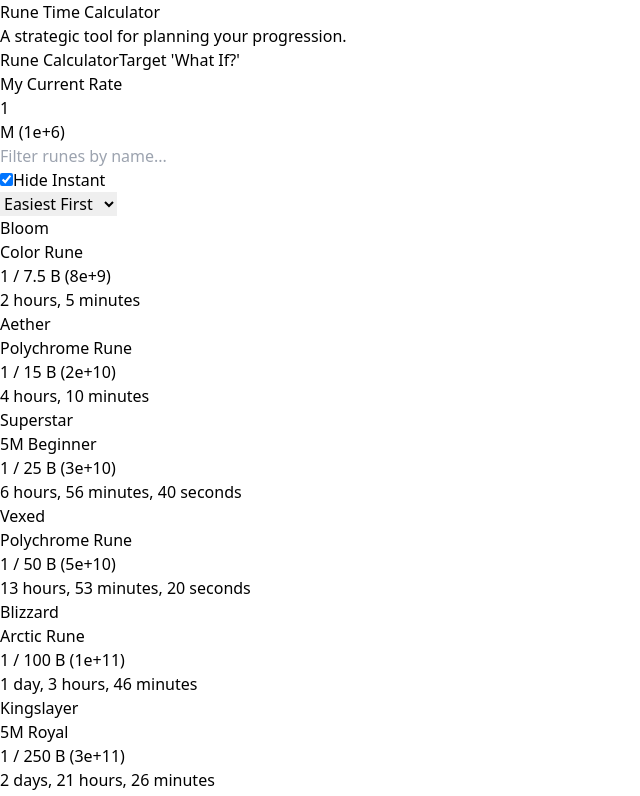
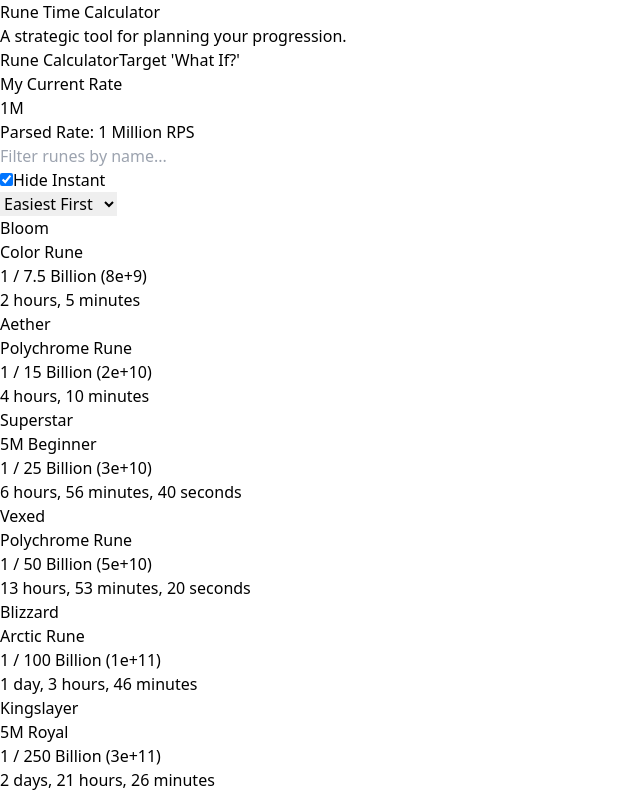
Before and after one commit to truthuntold/ai-rune-calc, a React (Vite) app: page / in a window 1280 px wide. Shown: the top 796 px of the page, without its empty margins (0-640 px from the left). Built offline with nearby package versions, Linux system fonts and the light colour scheme.

Commit message:
parse number, and gtag

```diff
--- a/src/App.jsx
+++ b/src/App.jsx
@@ -3,79 +3,79 @@ import React, { useState, useMemo, useEffect, useRef } from 'react';
 // --- Data ---
 
 /**
- * Generates a comprehensive map of short scale number abbreviations to their values.
- * This creates a systematic list and includes common aliases for compatibility.
- * @returns {Object} A map where keys are abbreviations (e.g., 'M', 'B', 'T') and values are their numeric equivalents, sorted by value.
+ * Generates a comprehensive map of short scale number abbreviations to their values
+ * based on the user-provided list.
+ * @returns {Object} A map where keys are abbreviations and values are their numeric equivalents.
  */
 const generateScaleMap = () => {
   const scales = {
-    '': 1, 'K': 1e3, 'M': 1e6, 'B': 1e9, 'T': 1e12, 'Qd': 1e15, 'Qn': 1e18,
-    'Sx': 1e21, 'Sp': 1e24, 'Oc': 1e27, 'No': 1e30,
+    '': 1,
+    // Standard names up to Decillion
+    'Thousand': 1e3, 'Million': 1e6, 'Billion': 1e9, 'Trillion': 1e12, 'Quadrillion': 1e15,
+    'Quintillion': 1e18, 'Sextillion': 1e21, 'Septillion': 1e24, 'Octillion': 1e27, 'Nonillion': 1e30,
+    'Decillion': 1e33,
+    // User provided short names
+    'K': 1e3, 'M': 1e6, 'B': 1e9, 'T': 1e12, 'Qd': 1e15, 'Qn': 1e18, 'Sx': 1e21, 'Sp': 1e24,
+    'Oc': 1e27, 'No': 1e30, 'De': 1e33,
+    'UDe': 1e36, 'DDe': 1e39, 'TDe': 1e42, 'QdDe': 1e45, 'QnDe': 1e48, 'SxDe': 1e51, 'SpDe': 1e54,
+    'OcDe': 1e57, 'NoDe': 1e60, 'Vt': 1e63,
+    'UVt': 1e66, 'DVt': 1e69, 'TVt': 1e72, 'QdVt': 1e75, 'QnVt': 1e78, 'SxVt': 1e81, 'SpVt': 1e84,
+    'OcVt': 1e87, 'NoVt': 1e90, 'Tg': 1e93,
+    'UTg': 1e96, 'DTg': 1e99, 'TTg': 1e102, 'QdTg': 1e105, 'QnTg': 1e108, 'SxTg': 1e111, 'SpTg': 1e114,
+    'OcTg': 1e117, 'NoTg': 1e120, 'qg': 1e123,
+    'Uqg': 1e126, 'Dqg': 1e129, 'Tqg': 1e132, 'Qdqg': 1e135, 'Qnqg': 1e138, 'Sxqg': 1e141, 'Spqg': 1e144,
+    'Ocqg': 1e147, 'Noqg': 1e150, 'Qg': 1e153,
+    'UQg': 1e156, 'DQg': 1e159, 'TQg': 1e162, 'QdQg': 1e165, 'QnQg': 1e168, 'SxQg': 1e171, 'SpQg': 1e174,
+    'OcQg': 1e177, 'NoQg': 1e180, 'sg': 1e183,
+    'Usg': 1e186, 'Dsg': 1e189, 'Tsg': 1e192, 'Qdsg': 1e195, 'Qnsg': 1e198, 'Sxsg': 1e201, 'Spsg': 1e204,
+    'Ocsg': 1e207, 'Nosg': 1e210, 'Sg': 1e213,
+    'USg': 1e216, 'DSg': 1e219, 'TSg': 1e222, 'QdSg': 1e225, 'QnSg': 1e228, 'SxSg': 1e231, 'SpSg': 1e234,
+    'OcSg': 1e237, 'NoSg': 1e240, 'Og': 1e243,
+    'UOg': 1e246, 'DOg': 1e249, 'TOg': 1e252, 'QdOg': 1e255, 'QnOg': 1e258, 'SxOg': 1e261, 'SpOg': 1e264,
+    'OcOg': 1e267, 'NoOg': 1e270, 'Ng': 1e273,
+    'UNg': 1e276, 'DNg': 1e279, 'TNg': 1e282, 'QdNg': 1e285, 'QnNg': 1e288, 'SxNg': 1e291, 'SpNg': 1e294,
+    'OcNg': 1e297, 'NoNg': 1e300, 'Ce': 1e303,
+    'UCe': 1e306, 'DCe': 1e309, 'TCe': 1e312, 'QdCe': 1e315, 'QnCe': 1e318, 'SxCe': 1e321, 'SpCe': 1e324,
+    'OcCe': 1e327, 'NoCe': 1e330, 'DeCe': 1e333, 'UDeCe': 1e336, 'DDeCe': 1e339, 'TDeCe': 1e342,
+    'QdDeCe': 1e345, 'QnDeCe': 1e348, 'SxDeCe': 1e351, 'SpDeCe': 1e354, 'OcDeCe': 1e357, 'NoDeCe': 1e360,
+    'VtCe': 1e363, 'UVtCe': 1e366, 'DVtCe': 1e369, 'TVtCe': 1e372, 'QdVtCe': 1e375, 'QnVtCe': 1e378,
+    'SxVtCe': 1e381, 'SpVtCe': 1e384, 'OcVtCe': 1e387, 'NoVtCe': 1e390, 'TgCe': 1e393, 'UTgCe': 1e396,
+    'DTgCe': 1e399, 'TTgCe': 1e402, 'QdTgCe': 1e405, 'QnTgCe': 1e408, 'SxTgCe': 1e411, 'SpTgCe': 1e414,
+    'OcTgCe': 1e417, 'NoTgCe': 1e420, 'qgCe': 1e423, 'UqgCe': 1e426, 'DqgCe': 1e429, 'TqgCe': 1e432,
+    'QdqgCe': 1e435, 'QnqgCe': 1e438, 'SxqgCe': 1e441, 'SpqgCe': 1e444, 'OcqgCe': 1e447, 'NoqgCe': 1e450,
+    'QgCe': 1e453, 'UQgCe': 1e456, 'DQgCe': 1e459, 'TQgCe': 1e462, 'QdQgCe': 1e465, 'QnQgCe': 1e468,
+    'SxQgCe': 1e471, 'SpQgCe': 1e474, 'OcQgCe': 1e477, 'NoQgCe': 1e480, 'sgCe': 1e483, 'UsgCe': 1e486,
+    'DsgCe': 1e489, 'TsgCe': 1e492, 'QdsgCe': 1e495, 'QnsgCe': 1e498, 'SxsgCe': 1e501, 'SpsgCe': 1e504,
+    'OcsgCe': 1e507, 'NosgCe': 1e510, 'SgCe': 1e513, 'USgCe': 1e516, 'DSgCe': 1e519, 'TSgCe': 1e522,
+    'QdSgCe': 1e525, 'QnSgCe': 1e528, 'SxSgCe': 1e531, 'SpSgCe': 1e534, 'OcSgCe': 1e537, 'NoSgCe': 1e540,
+    'OgCe': 1e543, 'UOgCe': 1e546, 'DOgCe': 1e549, 'TOgCe': 1e552, 'QdOgCe': 1e555, 'QnOgCe': 1e558,
+    'SxOgCe': 1e561, 'SpOgCe': 1e564, 'OcOgCe': 1e567, 'NoOgCe': 1e570, 'NgCe': 1e573, 'UNgCe': 1e576,
+    'DNgCe': 1e579, 'TNgCe': 1e582, 'QdNgCe': 1e585, 'QnNgCe': 1e588, 'SxNgCe': 1e591, 'SpNgCe': 1e594,
+    'OcNgCe': 1e597, 'NoNgCe': 1e600, 'Du': 1e603,
   };
-
-  const prefixes = ['', 'Un', 'Du', 'Tr', 'Qd', 'Qn', 'Sx', 'Sp', 'Oc', 'No'];
-  const majorIllions = [
-    { name: 'De', power: 33 },   // Decillion
-    { name: 'Vg', power: 63 },   // Vigintillion
-    { name: 'Tg', power: 93 },   // Trigintillion
-    { name: 'qg', power: 123 },  // Quadragintillion
-  ];
-
-  for (const major of majorIllions) {
-    for (let i = 0; i < prefixes.length; i++) {
-      const key = prefixes[i] + major.name;
-      const power = major.power + (i * 3);
-      scales[key] = Math.pow(10, power);
-    }
-  }
-
-  const aliases = {
-    'QnTg': 1e99,  'SxVt': 1e81, 'TVt': 1e72, 'OcVt': 1e87, 'TTg': 1e102, 'QnVt': 1e78,
-    // New Aliases from user data
-    'NoTg': 1e120, // NovemTrigintillion
-    'Dqg': 1e129,  // Duquadragintillion
-    'Qdqg': 1e135, // Quattuorquadragintillion
-  };
-  Object.assign(scales, aliases);
-
-  const sortedEntries = Object.entries(scales).sort(([, valA], [, valB]) => valA - valB);
-  const sortedScales = {};
-  for (const [key, value] of sortedEntries) {
-      sortedScales[key] = value;
-  }
-  return sortedScales;
+  return scales;
 };
 
 const scale = generateScaleMap();
 const scaleEntries = Object.entries(scale).sort(([, a], [, b]) => b - a);
+// Create a sorted version for dropdowns that need it
+const sortedScale = Object.fromEntries(Object.entries(scale).sort(([, valA], [, valB]) => valA - valB));
+
 
 const runesData = [
-  { name: 'Bloom', source: 'Color Rune', chance: 7.5e9 },
-  { name: 'Aether', source: 'Polychrome Rune', chance: 1.5e10 },
-  { name: 'Superstar', source: '5M Beginner', chance: 2.5e10 },
-  { name: 'Vexed', source: 'Polychrome Rune', chance: 5e10 },
-  { name: 'Blizzard', source: 'Arctic Rune', chance: 1e11 },
-  { name: 'Kingslayer', source: '5M Royal', chance: 2.5e11 },
-  { name: 'Mystery', source: 'Basic Rune', chance: 1e12 },
-  { name: 'Thorn', source: 'Nature Rune', chance: 1e13 },
-  { name: 'Divinity', source: '5M Royal', chance: 7.5e16 },
-  { name: 'Abbysium', source: 'Polychrome Rune', chance: 1.25e17 },
-  { name: 'Prosperity', source: '5M Royal', chance: 2.5e22 },
-  { name: 'Oscillon', source: 'Polychrome Rune', chance: 3.33e27 },
-  { name: 'Hyper Finality', source: 'Unspecified Source', chance: 7.5e32 },
-  { name: 'Okay Garmin Save Video', source: 'Cryo Rune', chance: 1e42 },
-  { name: 'Gleam', source: 'Color Rune', chance: 1e47 },
-  { name: 'Shyft', source: 'Unspecified Source', chance: 7.5e55 },
-  { name: 'Overlord', source: '5M Beginner', chance: 5e58 },
-  { name: 'Mirror', source: 'Arctic Rune', chance: 7.5e60 },
-  { name: 'Oblivion', source: 'Polychrome Rune', chance: 5e73 },
-  { name: 'Immortality', source: '5M Royal', chance: 2e82 },
-  { name: 'Vanta', source: 'Color Rune', chance: 5e87 },
-  { name: 'Odyssey', source: '5M Royal', chance: 1.5e100 },
-  { name: 'Frostbite', source: 'Arctic Rune', chance: 3e103 },
-  { name: 'Destiny', source: '5M Royal', chance: 5e121 },
-  { name: 'Squid', source: 'Nature Rune', chance: 1.5e130 },
-  { name: 'Array', source: 'Unspecified Source', chance: 1e135 },
+  { name: 'Bloom', source: 'Color Rune', chance: 7.5e9 }, { name: 'Aether', source: 'Polychrome Rune', chance: 1.5e10 },
+  { name: 'Superstar', source: '5M Beginner', chance: 2.5e10 }, { name: 'Vexed', source: 'Polychrome Rune', chance: 5e10 },
+  { name: 'Blizzard', source: 'Arctic Rune', chance: 1e11 }, { name: 'Kingslayer', source: '5M Royal', chance: 2.5e11 },
+  { name: 'Mystery', source: 'Basic Rune', chance: 1e12 }, { name: 'Thorn', source: 'Nature Rune', chance: 1e13 },
+  { name: 'Divinity', source: '5M Royal', chance: 7.5e16 }, { name: 'Abbysium', source: 'Polychrome Rune', chance: 1.25e17 },
+  { name: 'Prosperity', source: '5M Royal', chance: 2.5e22 }, { name: 'Oscillon', source: 'Polychrome Rune', chance: 3.33e27 },
+  { name: 'Hyper Finality', source: 'Unspecified Source', chance: 7.5e32 }, { name: 'Okay Garmin Save Video', source: 'Cryo Rune', chance: 1e42 },
+  { name: 'Gleam', source: 'Color Rune', chance: 1e47 }, { name: 'Shyft', source: 'Unspecified Source', chance: 7.5e55 },
+  { name: 'Overlord', source: '5M Beginner', chance: 5e58 }, { name: 'Mirror', source: 'Arctic Rune', chance: 7.5e60 },
+  { name: 'Oblivion', source: 'Polychrome Rune', chance: 5e73 }, { name: 'Immortality', source: '5M Royal', chance: 2e82 },
+  { name: 'Vanta', source: 'Color Rune', chance: 5e87 }, { name: 'Odyssey', source: '5M Royal', chance: 1.5e100 },
+  { name: 'Frostbite', source: 'Arctic Rune', chance: 3e103 }, { name: 'Destiny', source: '5M Royal', chance: 5e121 },
+  { name: 'Squid', source: 'Nature Rune', chance: 1.5e130 }, { name: 'Array', source: 'Unspecified Source', chance: 1e135 },
 ];
 
 // --- Helper Functions ---
@@ -96,6 +96,7 @@ function formatTime(totalSeconds) {
 }
 
 function formatNumber(num) {
+    if (typeof num !== 'number' || !isFinite(num)) return '0';
     for (const [suffix, value] of scaleEntries) {
         if (value > 0 && num >= value) {
             const scaledNum = (num / value).toPrecision(3);
@@ -110,49 +111,35 @@ function formatChance(chance) {
     return `1 / ${formatNumber(chance)} ${scientific}`;
 }
 
+/**
+ * Parses a string like "1.5M" or "100QdVt" into a number.
+ * @param {string} input - The string to parse.
+ * @returns {number} The parsed numeric value.
+ */
+function parseRpsInput(input) {
+    if (typeof input !== 'string' || !input) return 0;
+    const cleanedInput = input.trim();
+
+    // Regex to find a number followed by letters
+    const match = cleanedInput.match(/^(\d*\.?\d+)\s*([a-zA-Z]+)$/);
+
+    if (match) {
+        const numPart = parseFloat(match[1]);
+        const scalePart = match[2];
+        const multiplier = scale[scalePart];
+
+        if (multiplier) {
+            return numPart * multiplier;
+        }
+    }
+
+    // If no scale is found or regex doesn't match, try parsing as a plain number
+    const plainNumber = parseFloat(cleanedInput);
+    return isNaN(plainNumber) ? 0 : plainNumber;
+}
+
+
 // --- Custom Components ---
-const FilterableDropdown = ({ value, onChange }) => {
-    const [isOpen, setIsOpen] = useState(false);
-    const [filter, setFilter] = useState('');
-    const dropdownRef = useRef(null);
-
-    useEffect(() => {
-        const handleClickOutside = (event) => {
-            if (dropdownRef.current && !dropdownRef.current.contains(event.target)) {
-                setIsOpen(false);
-                setFilter('');
-            }
-        };
-        document.addEventListener('mousedown', handleClickOutside);
-        return () => document.removeEventListener('mousedown', handleClickOutside);
-    }, []);
-
-    const filteredOptions = useMemo(() =>
-        Object.keys(scale).filter(s => s.toLowerCase().includes(filter.toLowerCase()))
-    , [filter]);
-
-    const handleSelect = (s) => {
-        onChange(s);
-        setIsOpen(false);
-        setFilter('');
-    };
-
-    return (
-        <div className="relative w-full sm:w-3/5" ref={dropdownRef}>
-            <input type="text" value={isOpen ? filter : `${value} (${scale[value].toExponential(0)})`} onFocus={() => setIsOpen(true)} onChange={(e) => setFilter(e.target.value)} placeholder="Search scale..." className="w-full bg-gray-700 text-white text-lg p-3 rounded-lg border-2 border-gray-600 focus:border-cyan-500 focus:ring-cyan-500 transition text-center" />
-            {isOpen && (
-                <div className="absolute top-full left-0 right-0 bg-gray-800 border-2 border-gray-600 rounded-b-lg mt-1 max-h-60 overflow-y-auto z-20">
-                    {filteredOptions.map(s => (
-                        <div key={s} onClick={() => handleSelect(s)} className="p-3 text-white hover:bg-cyan-600 cursor-pointer transition">
-                            {s === '' ? 'None' : s} ({scale[s].toExponential(0)})
-                        </div>
-                    ))}
-                </div>
-            )}
-        </div>
-    );
-};
-
 const TargetCalculator = () => {
     const [targetRuneName, setTargetRuneName] = useState(runesData[0].name);
     const [targetTime, setTargetTime] = useState('30');
@@ -191,32 +178,24 @@ const TargetCalculator = () => {
 
 // --- Main Application Component ---
 export default function App() {
-  const [activeTab, setActiveTab] = useState('calculator'); // 'calculator' or 'whatif'
-  const [rateValue, setRateValue] = useState('1');
-  const [rateScale, setRateScale] = useState('M');
+  const [activeTab, setActiveTab] = useState('calculator');
+  const [rawRpsInput, setRawRpsInput] = useState('1M');
   const [hideInstant, setHideInstant] = useState(true);
   const [sortOrder, setSortOrder] = useState('asc');
   const [runeFilter, setRuneFilter] = useState('');
 
   // Load state from localStorage on initial render
   useEffect(() => {
-    const savedRateValue = localStorage.getItem('runeCalc_rateValue');
-    const savedRateScale = localStorage.getItem('runeCalc_rateScale');
-    if (savedRateValue) setRateValue(savedRateValue);
-    if (savedRateScale) setRateScale(savedRateScale);
+    const savedRps = localStorage.getItem('runeCalc_rawRpsInput');
+    if (savedRps) setRawRpsInput(savedRps);
   }, []);
 
   // Save state to localStorage whenever it changes
   useEffect(() => {
-    localStorage.setItem('runeCalc_rateValue', rateValue);
-    localStorage.setItem('runeCalc_rateScale', rateScale);
-  }, [rateValue, rateScale]);
+    localStorage.setItem('runeCalc_rawRpsInput', rawRpsInput);
+  }, [rawRpsInput]);
 
-  const rps = useMemo(() => {
-    const num = parseFloat(rateValue) || 0;
-    const multiplier = scale[rateScale] || 1;
-    return num * multiplier;
-  }, [rateValue, rateScale]);
+  const rps = useMemo(() => parseRpsInput(rawRpsInput), [rawRpsInput]);
 
   const { processedRunes, nextUpgradeName } = useMemo(() => {
     let nextUpgrade = null;
@@ -275,9 +254,11 @@ export default function App() {
                     <div className="bg-gray-800 p-6 rounded-xl shadow-lg mb-4 sticky top-4 z-10">
                         <h3 className="text-xl font-bold text-center text-white mb-4">My Current Rate</h3>
                         <div className="flex flex-col sm:flex-row items-center gap-4">
-                            <input type="number" value={rateValue} onChange={(e) => setRateValue(e.target.value)} className="w-full sm:w-2/5 bg-gray-700 text-white text-lg p-3 rounded-lg border-2 border-gray-600 focus:border-cyan-500" placeholder="e.g., 1.5" />
-                            <FilterableDropdown value={rateScale} onChange={setRateScale} />
+                            <input type="text" value={rawRpsInput} onChange={(e) => setRawRpsInput(e.target.value)} className="w-full bg-gray-700 text-white text-lg p-3 rounded-lg border-2 border-gray-600 focus:border-cyan-500" placeholder="e.g., 95QnVt" />
                         </div>
+                        <p className="text-center text-cyan-300 mt-4 text-lg">
+                            Parsed Rate: {formatNumber(rps)} RPS
+                        </p>
                     </div>
 
                     <div className="flex flex-col sm:flex-row justify-between items-center gap-4 p-4 mb-6 bg-gray-800/50 rounded-lg">
```
Also changed, not shown: index.html (+9 -0 lines).
